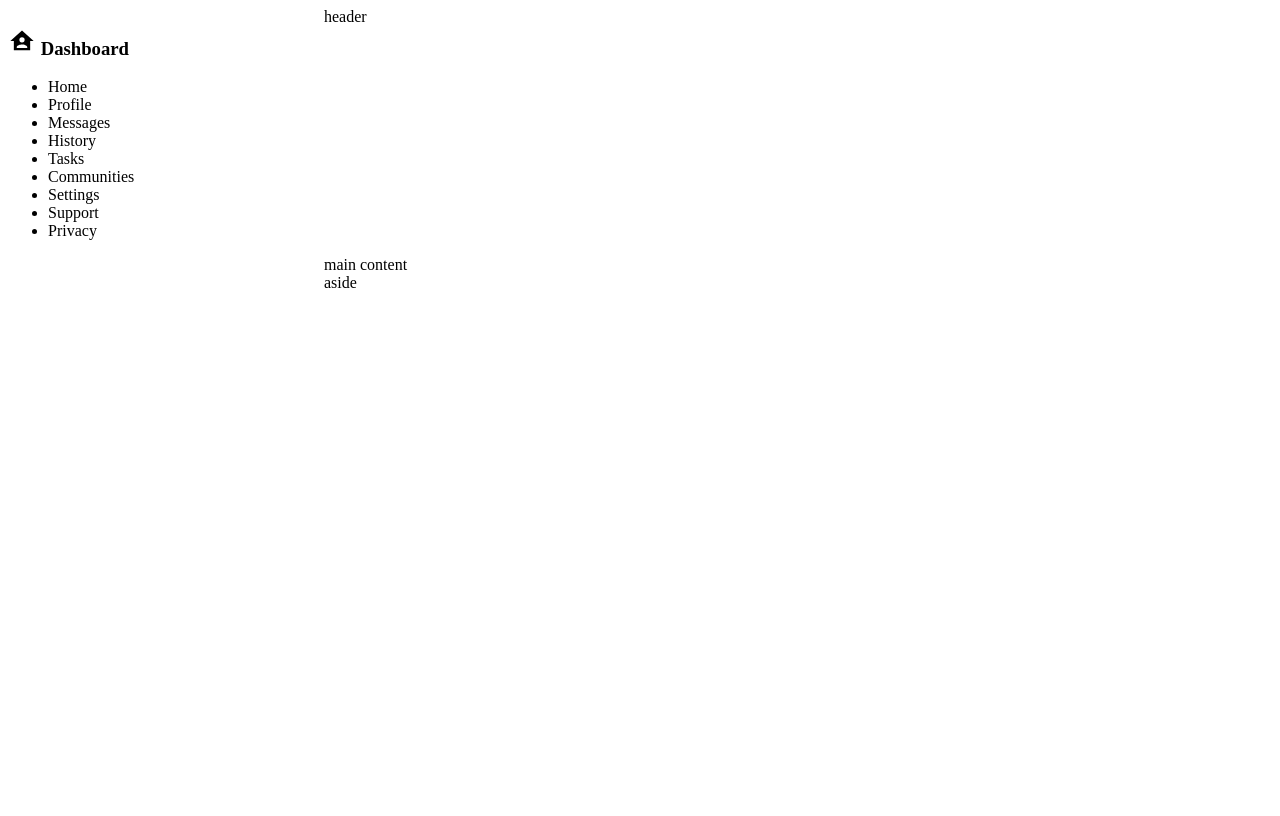
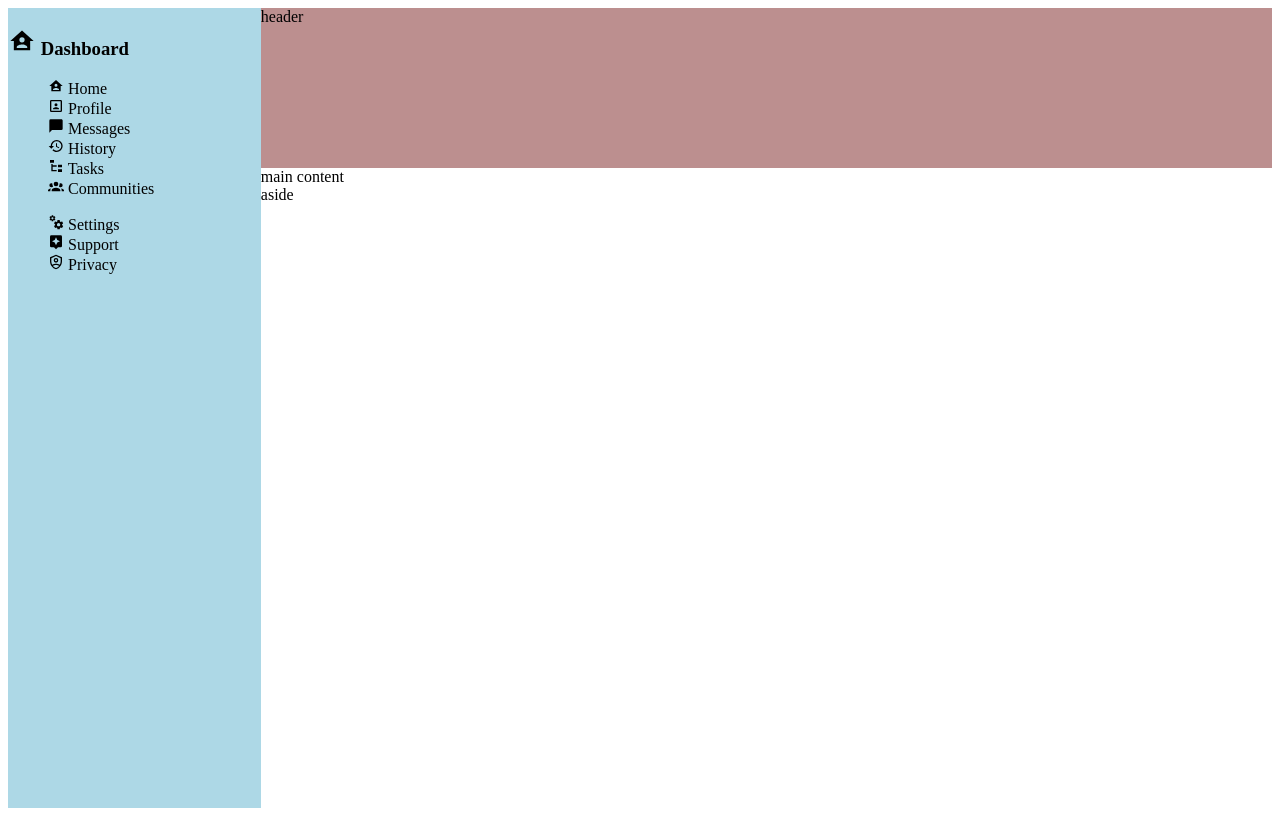
Before and after one commit to andrewDzokwom/odin-dashboard, a plain HTML site: page index.html in a window 1280 px wide. Drawn offline with Linux system fonts and the light colour scheme.

Commit message:
create main layout ratio  and add sidebar list icons

```diff
--- a/index.html
+++ b/index.html
@@ -13,15 +13,17 @@
             <img src="./asssets/icons/home-account.svg" alt="" style="height: 28px; width: 28px;"> Dashboard
         </h3>
         <ul>
-            <li>Home</li>
-            <li>Profile</li>
-            <li>Messages</li>
-            <li>History</li>
-            <li>Tasks</li>
-            <li>Communities</li>
-            <li>Settings</li>
-            <li>Support</li>
-            <li>Privacy</li>
+            <li><img src="./asssets/icons/home-account.svg" alt=""> Home</li>
+            <li><img src="./asssets/icons/account-box-outline.svg" alt=""> Profile</li>
+            <li><img src="./asssets/icons/message.svg" alt="."> Messages</li>
+            <li><img src="./asssets/icons/history.svg" alt=""> History</li>
+            <li><img src="./asssets/icons/file-tree.svg" alt=""> Tasks</li>
+            <li><img src="./asssets/icons/account-group.svg" alt=""> Communities</li>
+        </ul>
+        <ul>
+            <li><img src="./asssets/icons/cogs.svg" alt=""> Settings</li>
+            <li><img src="./asssets/icons/assistant.svg" alt=""> Support</li>
+            <li><img src="./asssets/icons/shield-account-outline.svg" alt=""> Privacy</li>
         </ul>
     </div>
     <div class="header">header</div>
--- a/style.css
+++ b/style.css
@@ -1,14 +1,17 @@
 body {
     display: grid;
-    grid-template-columns: 1fr 3fr;
-    grid-template-rows: auto;
+    grid-template-columns: 1fr 4fr;
+    grid-template-rows: 20vh 80vh;
 }
 
-.dashboard {
+.sidebar {
+    background-color: lightblue;
+    grid-column: 1/2;
     grid-row: 1/3;
 }
 
 .header {
+    background-color: rosybrown;
     grid-column: 2/3;
     grid-row: 1/2;
 }
@@ -17,3 +20,11 @@ body {
     grid-column: 2/3;
     grid-row: 2/3;
 }
+
+li {
+    list-style: none;
+}
+
+li>img {
+    height: 1rem;
+}
```
Also changed, not shown: asssets/icons/account-box-outline.svg (added), asssets/icons/account-group.svg (added), asssets/icons/assistant.svg (added), asssets/icons/cogs.svg (added), asssets/icons/file-tree.svg (added), asssets/icons/google-circles-communities.svg (added), asssets/icons/history.svg (added), asssets/icons/message.svg (added), asssets/icons/shield-account-outline.svg (added).
